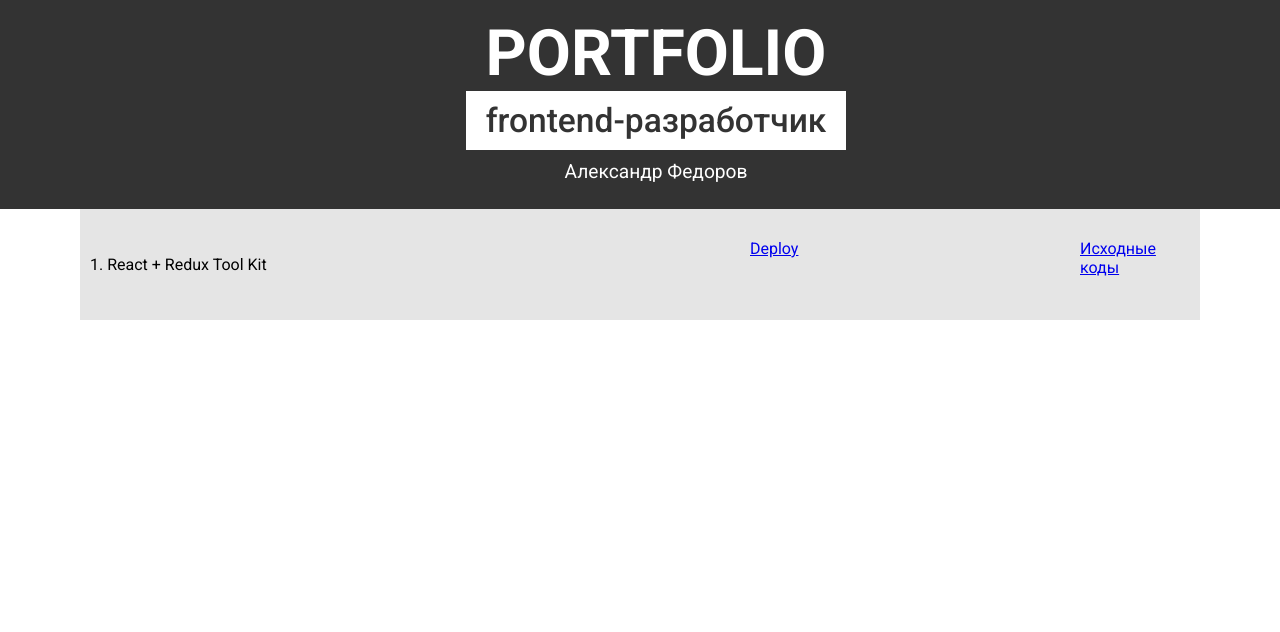
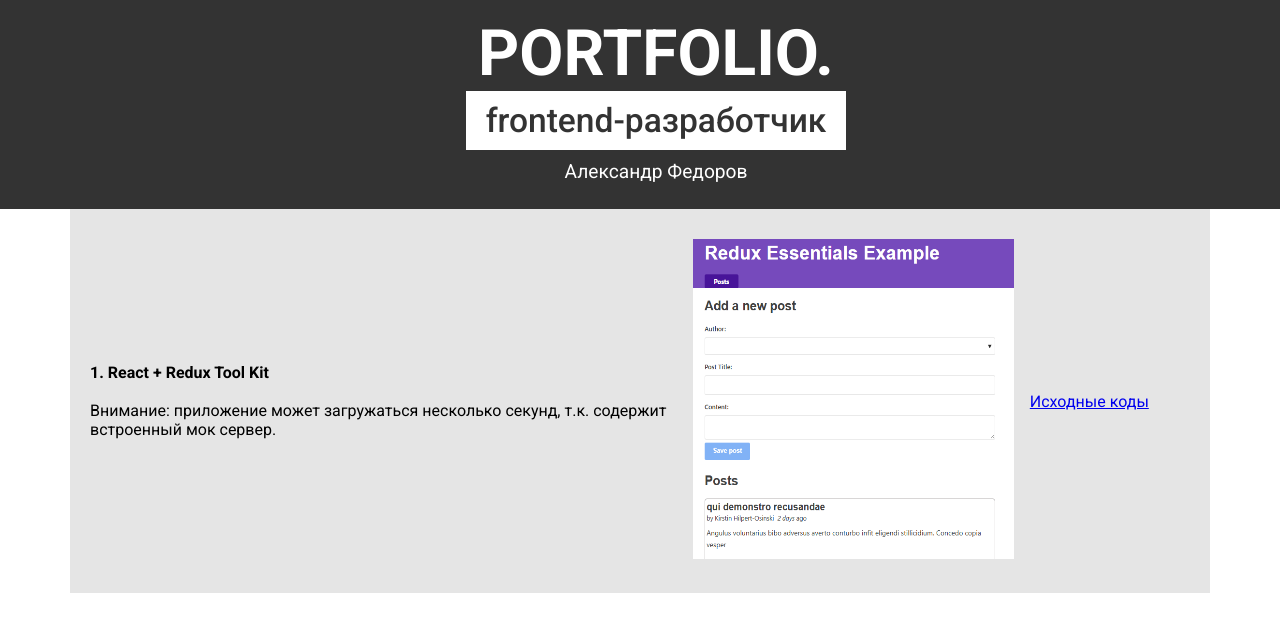
Before and after one commit to gitalexus/portfolio, a website: page index.html in a window 1280 px wide. Shown: the top 632 px of the page. Drawn offline with Linux system fonts and the light colour scheme.

Commit message:
add: react-rtk example

```diff
--- a/index.html
+++ b/index.html
@@ -16,7 +16,7 @@
 <body>
   <header class="page-header">
     <div class="header-wrapper">
-      <h1 class="main-title">PORTFOLIO</h1>
+      <h1 class="main-title">PORTFOLIO.</h1>
       <p class="profession">frontend-разработчик</p>
       <p class="name">Александр Федоров</p>
     </div>
@@ -27,12 +27,13 @@
         <li class="list-item">
           <div class="list-item-wrapper">
             <p class="item-text">
-              1. React + Redux Tool Kit
+              <b>1. React + Redux Tool Kit</b><br><br>
+              Внимание: приложение может загружаться несколько секунд, т.к. содержит встроенный мок сервер.
             </p>
-            <a href="#">
-              Deploy
+            <a href="https://gitalexus.github.io/redux-essentials/" target="_blank">
+              <img class="thumb" src="images/work-react-rtk.png">
             </a>
-            <a href="#">
+            <a href="https://github.com/gitalexus/redux-essentials/tree/main" target="_blank">
               Исходные коды
             </a>
           </div>
--- a/style.css
+++ b/style.css
@@ -125,10 +125,17 @@ ul {
   max-width: 1100px;
   margin: 0 auto;
   background-color: rgba(0, 0, 0, 0.1);
-  padding: 30px 10px;
+  padding: 30px 20px;
 }
 
 .list-item-wrapper {
   display: grid;
-  grid-template-columns: 60% 30% 10%;
+  grid-template-columns: 55fr 30fr 15fr;
+  gap: 1rem;
+  align-items: center;
 }
+
+.thumb {
+  width: 100%;
+  aspect-ratio: 1;
+}
```
Also changed, not shown: images/work-react-rtk.png (added).
